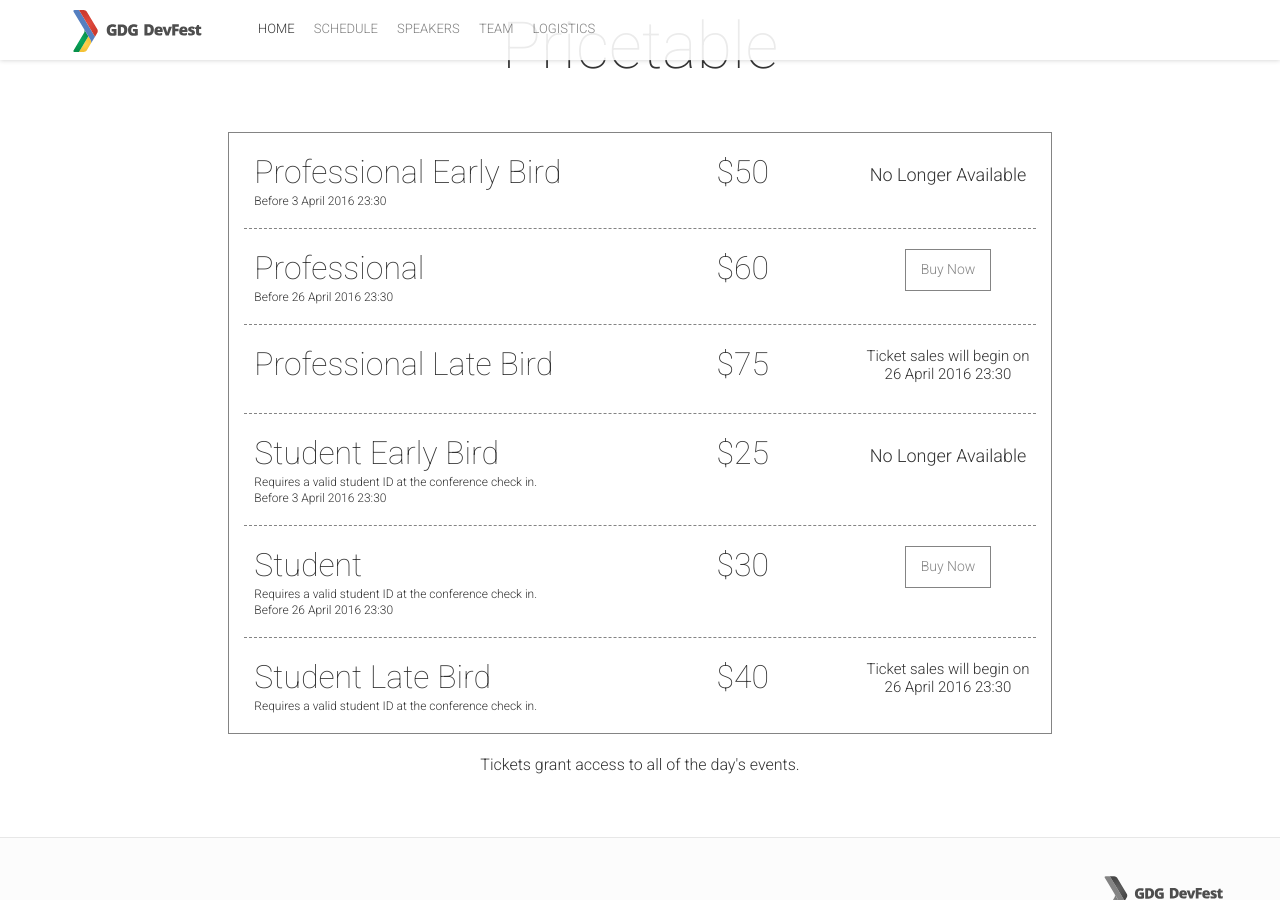
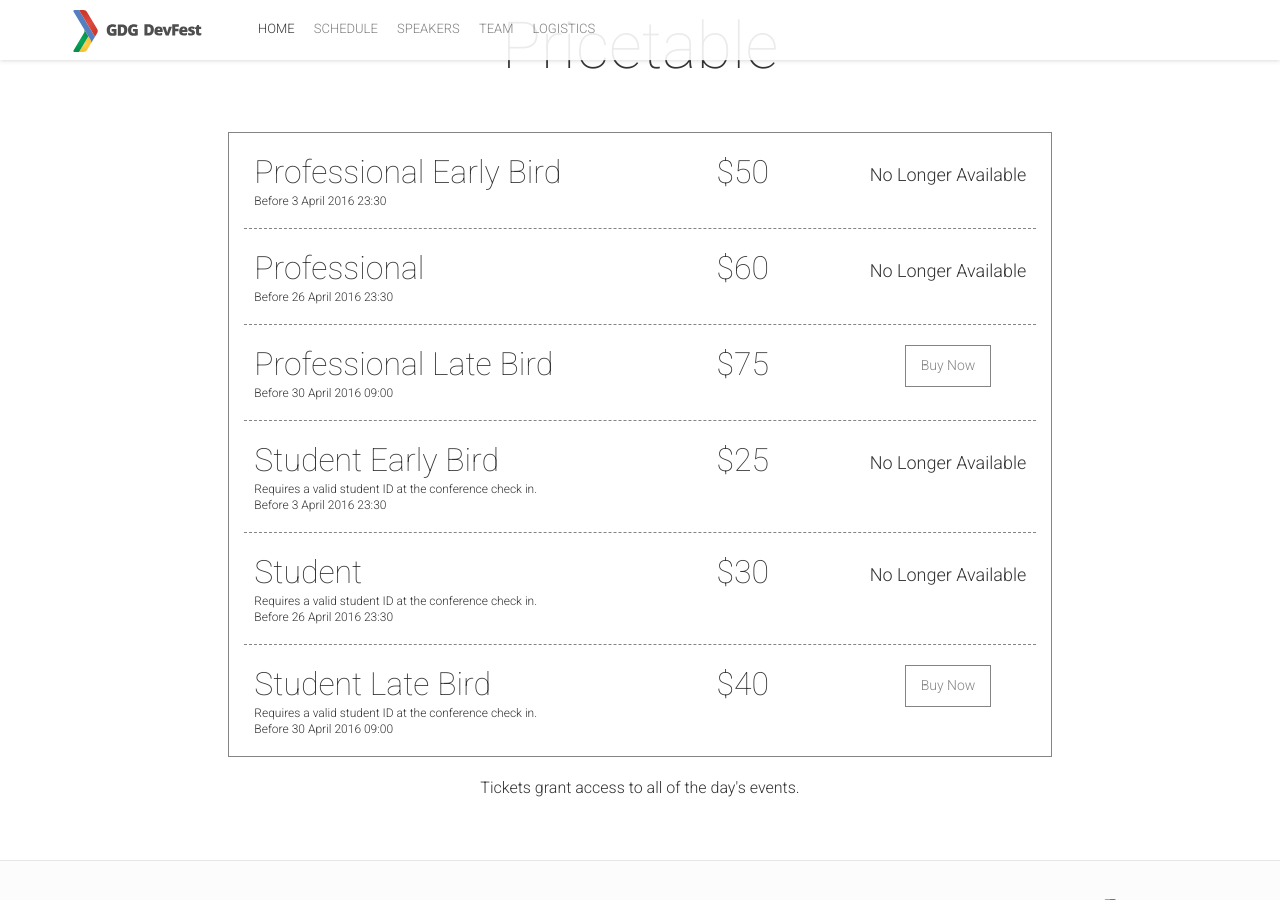
Before and after one commit to GDG-Michigan-DevFest/gdg-michigan-devfest.github.io, a Jekyll site: the page built from index.html, in a window 1280 px wide and 900 px high, scrolled down 5051 px. Built offline with Jekyll 4.4.1, drawn with Linux system fonts in a browser that asks for light colours; nearby versions of some CDN libraries; comment, search, counter and statistics services are not loaded.

Commit message:
adjust tickets

```diff
--- a/_config.yml
+++ b/_config.yml
@@ -151,6 +151,8 @@ ticketsOffers:
   priceCurrency: ""
   buyButtonLink: "http://michigandevfest.eventbrite.com/?aff=website"
   buyButtonText: "Buy Now"
+  soldOut: true
+  soldOutText: "No Longer Available"
   ticketContentList: []
   validFrom: "2016-04-03T23:30"
   validThrough: "2016-04-26T23:30"
@@ -164,7 +166,7 @@ ticketsOffers:
   ticketContentList: []
   validFrom: "2016-04-26T23:30"
   validThrough: "2016-04-30T09:00"
-  disabled: true
+  disabled: false
  -
   name: "Student Early Bird"
   price: "$25"
@@ -187,6 +189,8 @@ ticketsOffers:
   buyButtonLink: "http://michigandevfest.eventbrite.com/?aff=website"
   buyButtonText: "Buy Now"
   additionalInfo: "Requires a valid student ID at the conference check in."
+  soldOut: true
+  soldOutText: "No Longer Available"
   ticketContentList: []
   validFrom: "2016-04-03T23:30"
   validThrough: "2016-04-26T23:30"
@@ -201,7 +205,7 @@ ticketsOffers:
   ticketContentList: []
   validFrom: "2016-04-26T23:30"
   validThrough: "2016-04-30T09:00"
-  disabled: true
+  disabled: false
 
 # Footer
 socialLinks:
```
